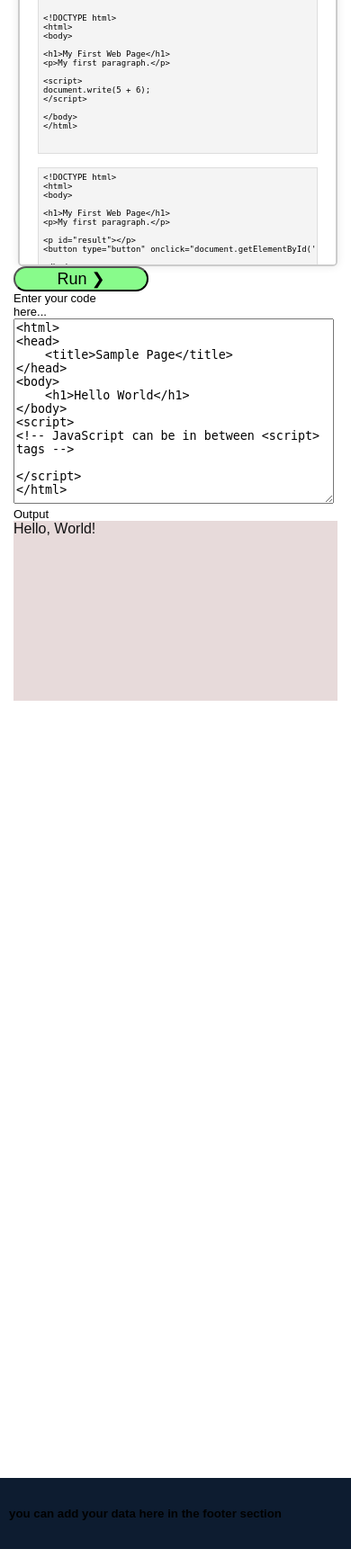
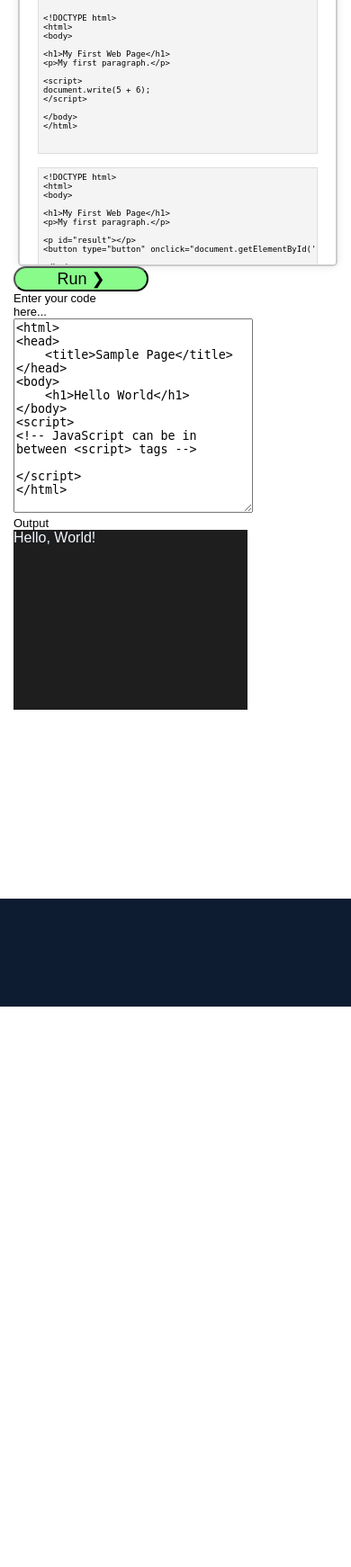
Before and after one commit to King-Priyanshu/The-codecamp, a Django app: page /myapp/js/ in a window 390 px wide; the page is wider, and only the part inside the window is pictured. Shown: the part 858-2600 px from the top of that part at 90% size. Run offline with Django 5.2, Linux system fonts and the light colour scheme.

Commit message:
fixed footer overflow

```diff
--- a/Thecodecamp/Thecodecamp/settings.py
+++ b/Thecodecamp/Thecodecamp/settings.py
@@ -23,7 +23,7 @@ BASE_DIR = Path(__file__).resolve().parent.parent
 SECRET_KEY = 'django-insecure-3^=o05h42*ur$vj@#!2-cb90brd(^*i6xe&qb4wdd#5@6pk35='
 
 # SECURITY WARNING: don't run with debug turned on in production!
-DEBUG = False
+DEBUG = True
 
 ALLOWED_HOSTS = ['*']
 
--- a/Thecodecamp/myapp/static/lololocss.css
+++ b/Thecodecamp/myapp/static/lololocss.css
@@ -22,9 +22,9 @@ header {
 footer {
     background-color: #0d1c30;
     padding: 10px;
-    position: fixed;
     bottom: 0;
     width: 100%;
+    height: 100px;
 }
 h1, h2, p {
     margin-bottom: 10px;
@@ -49,16 +49,24 @@ aside {
     box-sizing: border-box;
     transition: width 0.3s ease; /* Smooth transition */
     overflow:scroll;
-    height: 500px;
+    height: 470px;
 }
 textarea{
     height: 210px;
-    width: 384px;
+    width: 360px;
 }
 #iframecontainer{
     height: 210px;
-    width: 384px;
+    width: auto;
     background-color: rgb(31, 30, 30)
+}
+
+#iframe {
+    height: 200px;
+    width: 360px;
+    color: aliceblue;
+    background-color: rgb(31, 30, 30);
+    margin-bottom:10px ;
 }
 
 .hover-button {
@@ -100,7 +108,6 @@ textarea{
     border-radius: 5px;
     width: 95%;
     box-shadow: 0 0 10px rgba(0, 0, 0, 0.1);
-    height: 473px;
     overflow: scroll;
 }
 .interp{
@@ -204,21 +211,19 @@ textarea{
     height:auto;
     margin-bottom: 100px;
  }
- textarea{
-    height: 200px;
-    width: 350px;
-}
-#iframecontainer{
-    height: 200px;
-    width: 350px;
-    background-color: rgb(31, 30, 30);
 
-
-}
 footer {
-    margin-bottom: 20px;
-
 
 }
 
+textarea, #iframe {
+    width: 440px;
 }
+
+}
+
+@media screen and (max-width: 400px) {
+    textarea, #iframe {
+        width: 260px;
+    }
+}
--- a/Thecodecamp/myapp/templates/c_plus.html
+++ b/Thecodecamp/myapp/templates/c_plus.html
@@ -436,7 +436,7 @@
         </div>
         <div  id="iframecontainer " >
 
-        <div style="height: 200px;width: 360px;color: aliceblue; background-color: rgb(31, 30, 30); margin-bottom:10px ;" id="iframe">
+        <div id="iframe">
 
           <div id="runloadercontainer"><div id="runloader"></div></div>
 
@@ -742,7 +742,6 @@ function w3_getStyleValue(elmnt,style) {
 </div>
 
 <footer>
-<h5>you can add your data here in the footer section</h5>
 </footer>
 
 
--- a/Thecodecamp/myapp/templates/java.html
+++ b/Thecodecamp/myapp/templates/java.html
@@ -789,7 +789,7 @@ class HelloWorld {
         </div>
         <div  id="iframecontainer " >
 
-        <div style="height: 200px;width: 360px;color: aliceblue; background-color: rgb(31, 30, 30); margin-bottom:10px ;" id="iframe">
+        <div id="iframe">
 
           <div id="runloadercontainer"><div id="runloader"></div></div>
 
@@ -1096,7 +1096,6 @@ function w3_getStyleValue(elmnt,style) {
 </div>
 
 <footer>
-<h5>you can add your data here in the footer section</h5>
 </footer>
 
 
--- a/Thecodecamp/myapp/templates/java_script.html
+++ b/Thecodecamp/myapp/templates/java_script.html
@@ -1035,7 +1035,7 @@ document.getElementById("demo1").innerHTML = c;
         </div>
         <div  id="iframecontainer " >
 
-        <div style="height: 200px;width: 360px;color: rgb(17, 17, 18); background-color: rgb(231 218 218); margin-bottom:10px ;" id="iframe">
+        <div id="iframe">
 
           <div id="runloadercontainer"><div id="runloader"></div></div>
 
@@ -1196,7 +1196,6 @@ document.getElementById("demo1").innerHTML = c;
 </div>
 
 <footer>
-<h5>you can add your data here in the footer section</h5>
 </footer>
 
 
--- a/Thecodecamp/myapp/templates/python.html
+++ b/Thecodecamp/myapp/templates/python.html
@@ -6,7 +6,7 @@
     <meta charset="UTF-8">
     <meta name="viewport" content="width=device-width, initial-scale=1.0">
     <title>Responsive Web Page with Header, Footer, Sidebar, and Content</title>
-  <link rel="stylesheet" href="{% static "lololocss.css" %}">
+  <link rel="stylesheet" href="{% static 'lololocss.css' %}">
 </head>
 <body>
     <header>
@@ -487,7 +487,7 @@
                             </div>
                             <div  id="iframecontainer " >
 
-                            <div style="height: 200px;width: 360px;color: aliceblue; background-color: rgb(31, 30, 30); margin-bottom:10px ;" id="iframe">
+                            <div style="" id="iframe">
 
                               <div id="runloadercontainer"><div id="runloader"></div></div>
 
@@ -617,7 +617,7 @@
     </div>
 
     <footer>
-        <h5>you can add your data here in the footer section</h5>
+
     </footer>
 
 
```
